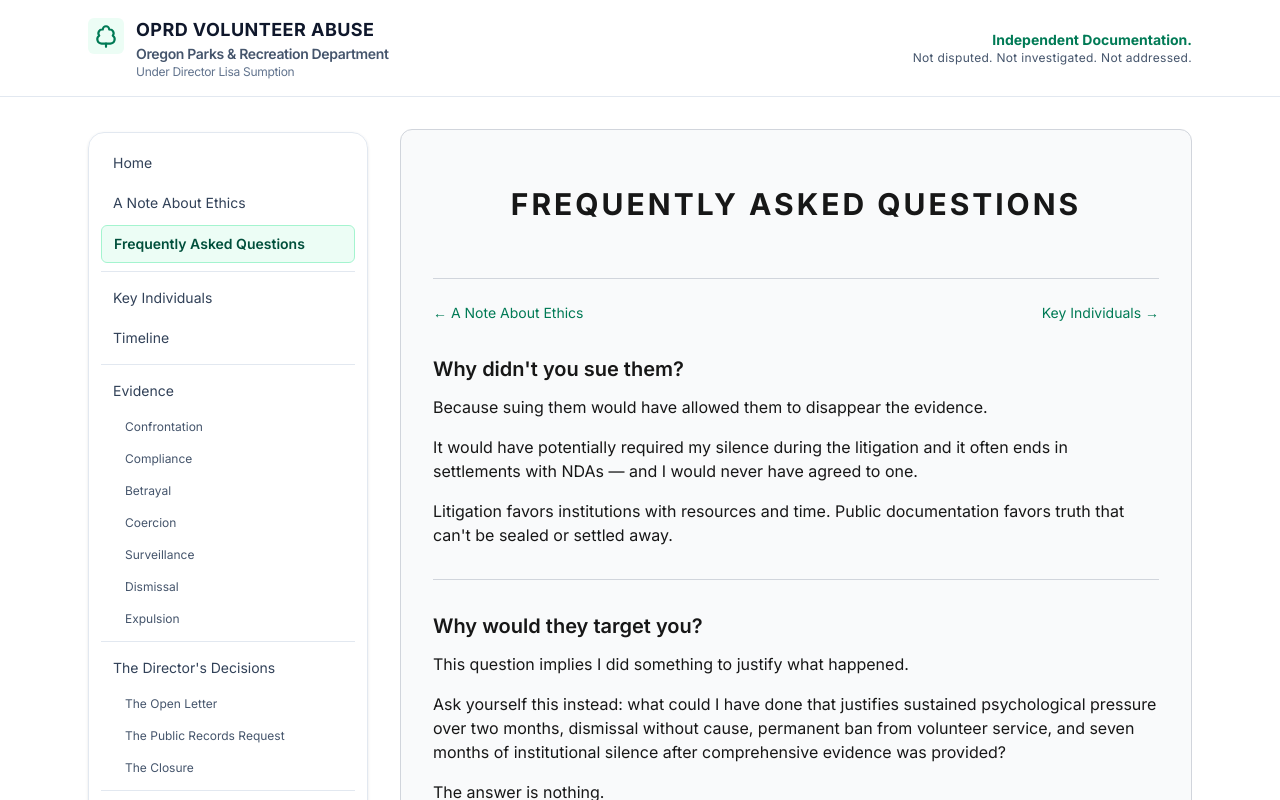
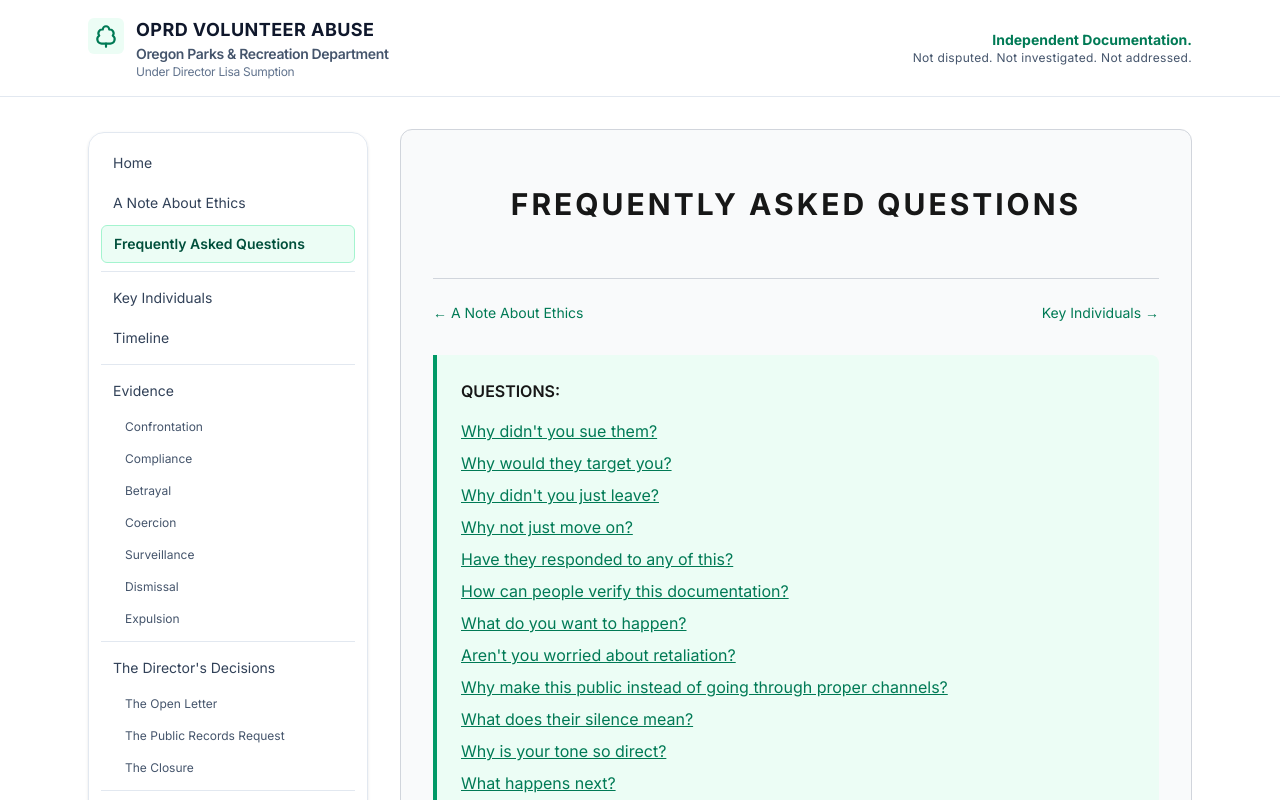
Before and after one commit to rswfire/rswfire.oprd, a Next.js app: page /faq in a window 1280 px wide. Shown: the top 800 px of the page. Built offline with nearby package versions, Linux system fonts and the light colour scheme.

Commit message:
Updated Faq.tsx

```diff
--- a/app/(archive)/faq/page.tsx
+++ b/app/(archive)/faq/page.tsx
@@ -17,8 +17,28 @@ export default function FAQPage() {
         >
             <div className="mt-8 space-y-8">
 
+                <div className="mt-8 p-6 bg-emerald-50 border-l-4 border-emerald-600 rounded-r-lg">
+                    <div className="text-base font-semibold mb-4">QUESTIONS:</div>
+                    <ul className="space-y-2">
+                        <li><a href="#sue" className="text-emerald-700 underline hover:text-emerald-600">Why didn't you sue them?</a></li>
+                        <li><a href="#target" className="text-emerald-700 underline hover:text-emerald-600">Why would they target you?</a></li>
+                        <li><a href="#leave" className="text-emerald-700 underline hover:text-emerald-600">Why didn't you just leave?</a></li>
+                        <li><a href="#move-on" className="text-emerald-700 underline hover:text-emerald-600">Why not just move on?</a></li>
+                        <li><a href="#response" className="text-emerald-700 underline hover:text-emerald-600">Have they responded to any of this?</a></li>
+                        <li><a href="#verify" className="text-emerald-700 underline hover:text-emerald-600">How can people verify this documentation?</a></li>
+                        <li><a href="#accountability" className="text-emerald-700 underline hover:text-emerald-600">What do you want to happen?</a></li>
+                        <li><a href="#retaliation" className="text-emerald-700 underline hover:text-emerald-600">Aren't you worried about retaliation?</a></li>
+                        <li><a href="#proper-channels" className="text-emerald-700 underline hover:text-emerald-600">Why make this public instead of going through proper channels?</a></li>
+                        <li><a href="#silence" className="text-emerald-700 underline hover:text-emerald-600">What does their silence mean?</a></li>
+                        <li><a href="#tone" className="text-emerald-700 underline hover:text-emerald-600">Why is your tone so direct?</a></li>
+                        <li><a href="#next" className="text-emerald-700 underline hover:text-emerald-600">What happens next?</a></li>
+                    </ul>
+                </div>
+
+                <hr className="border-t border-gray-300" />
+
                 {/* Question 1 */}
-                <div>
+                <div id="sue" className="scroll-mt-48">
                     <h2 className="text-xl font-semibold mb-3">
                         Why didn't you sue them?
                     </h2>
@@ -32,7 +52,7 @@ export default function FAQPage() {
                 <hr className="border-t border-gray-300" />
 
                 {/* Question 2 */}
-                <div>
+                <div id="target" className="scroll-mt-48">
                     <h2 className="text-xl font-semibold mb-3">
                         Why would they target you?
                     </h2>
@@ -48,7 +68,7 @@ export default function FAQPage() {
                 <hr className="border-t border-gray-300" />
 
                 {/* Question 3 */}
-                <div>
+                <div id="leave" className="scroll-mt-48">
                     <h2 className="text-xl font-semibold mb-3">
                         Why didn't you just leave?
                     </h2>
@@ -70,7 +90,7 @@ export default function FAQPage() {
                 <hr className="border-t border-gray-300" />
 
                 {/* Question 4 */}
-                <div>
+                <div id="move-on" className="scroll-mt-48">
                     <h2 className="text-xl font-semibold mb-3">
                         Why not just move on?
                     </h2>
@@ -86,7 +106,7 @@ export default function FAQPage() {
                 <hr className="border-t border-gray-300" />
 
                 {/* Question 5 */}
-                <div>
+                <div id="response" className="scroll-mt-48">
                     <h2 className="text-xl font-semibold mb-3">
                         Have they responded to any of this?
                     </h2>
@@ -104,7 +124,7 @@ export default function FAQPage() {
                 <hr className="border-t border-gray-300" />
 
                 {/* Question 6 */}
-                <div>
+                <div id="verify" className="scroll-mt-48">
                     <h2 className="text-xl font-semibold mb-3">
                         How can people verify this documentation?
                     </h2>
@@ -122,7 +142,7 @@ export default function FAQPage() {
                 <hr className="border-t border-gray-300" />
 
                 {/* Question 7 */}
-                <div>
+                <div id="accountability" className="scroll-mt-48">
                     <h2 className="text-xl font-semibold mb-3">
                         What do you want to happen?
                     </h2>
@@ -144,7 +164,7 @@ export default function FAQPage() {
                 <hr className="border-t border-gray-300" />
 
                 {/* Question 8 */}
-                <div>
+                <div id="retaliation" className="scroll-mt-48">
                     <h2 className="text-xl font-semibold mb-3">
                         Aren't you worried about retaliation?
                     </h2>
@@ -166,7 +186,7 @@ export default function FAQPage() {
                 <hr className="border-t border-gray-300" />
 
                 {/* Question 9 */}
-                <div>
+                <div id="proper-channels" className="scroll-mt-48">
                     <h2 className="text-xl font-semibold mb-3">
                         Why make this public instead of going through proper channels?
                     </h2>
@@ -184,7 +204,7 @@ export default function FAQPage() {
                 <hr className="border-t border-gray-300" />
 
                 {/* Question 10 */}
-                <div>
+                <div id="silence" className="scroll-mt-48">
                     <h2 className="text-xl font-semibold mb-3">
                         What does their silence mean?
                     </h2>
@@ -201,7 +221,7 @@ export default function FAQPage() {
                 <hr className="border-t border-gray-300" />
 
                 {/* Question 11 */}
-                <div>
+                <div id="tone" className="scroll-mt-48">
                     <h2 className="text-xl font-semibold mb-3">
                         Why is your tone so direct?
                     </h2>
@@ -220,7 +240,7 @@ export default function FAQPage() {
                 <hr className="border-t border-gray-300" />
 
                 {/* Question 12 */}
-                <div>
+                <div id="next" className="scroll-mt-48">
                     <h2 className="text-xl font-semibold mb-3">
                         What happens next?
                     </h2>
```
